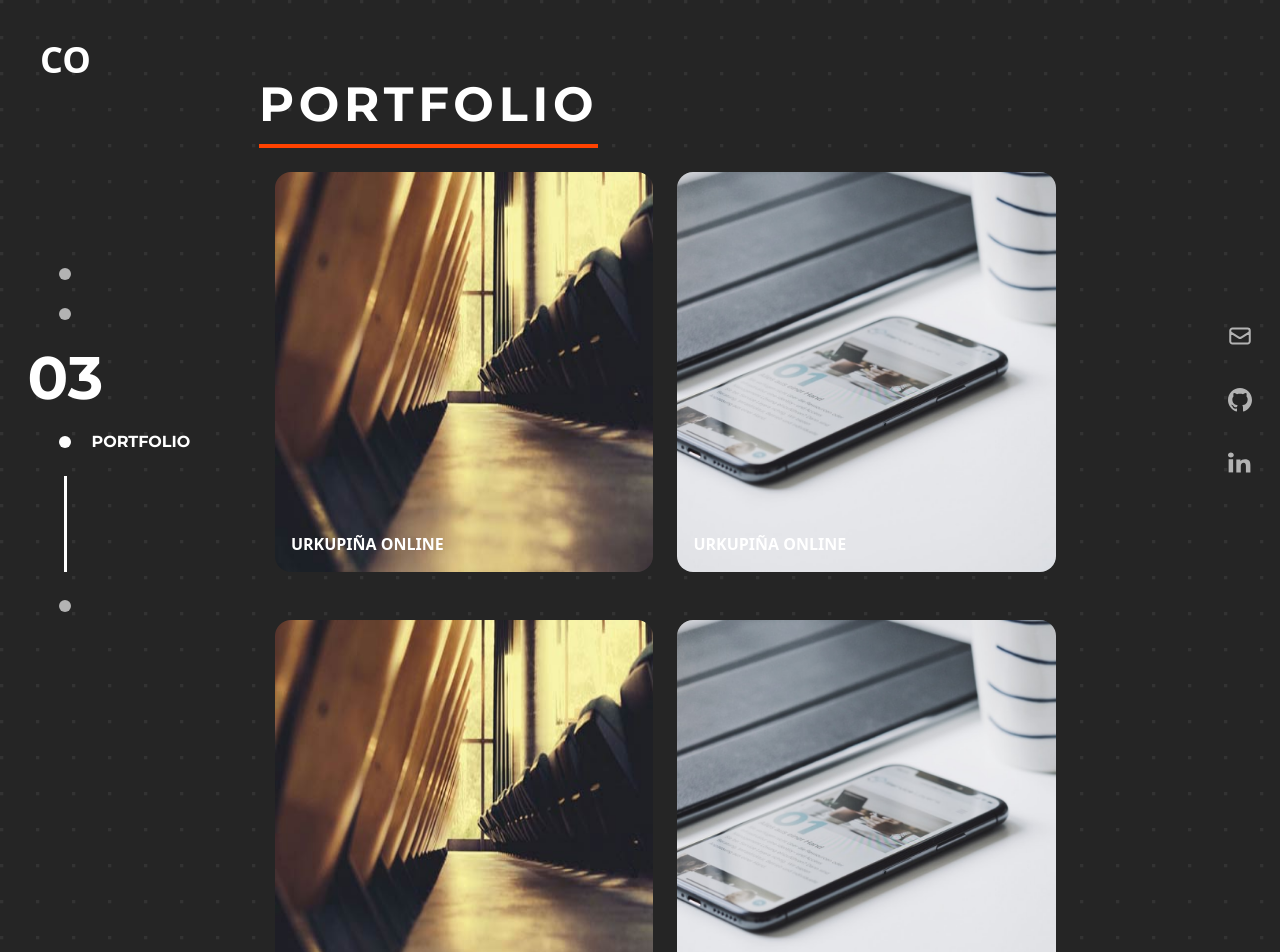
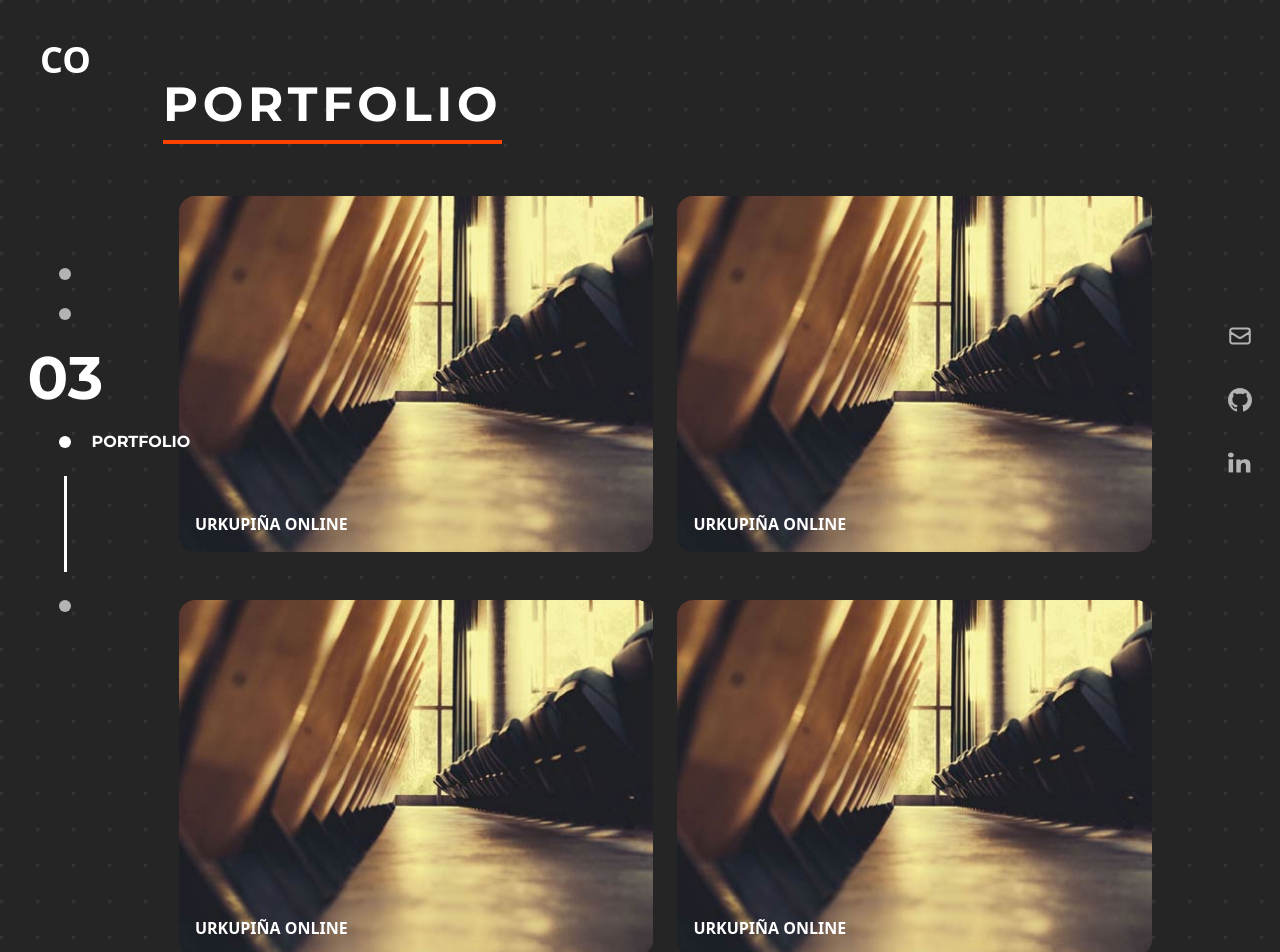
Before and after one commit to ojedacristian/personal-portfolio, a Next.js app: page /portfolio in a window 1280 px wide. Shown: the top 952 px of the page. Built offline with nearby package versions, Linux system fonts and the light colour scheme.

Commit message:
add animations in Portfolio page

```diff
--- a/components/NavbarMenu.tsx
+++ b/components/NavbarMenu.tsx
@@ -48,13 +48,13 @@ export const NavbarMenu: React.FC<Props> = ({ dark }) => {
               links.map(link => {
                 if (pathname === link.path) {
                   return (
-                    <>
+                    <div key={link.id} className='flex flex-col items-center gap-y-7'>
                       <motion.p layoutId='number' key={link.id} className='text-4xl sm:text-6xl'>0{link.id}</motion.p>
                       <motion.div layoutId='bullet' className={`flex h-3 w-3 items-center rounded-lg ${dark ? 'bg-brand-darkGray' : 'bg-white'}`}>
                         <motion.p className='ml-8 uppercase'>{link.label}</motion.p>
                       </motion.div>
                       <motion.div layoutId='line' className={`h-24 w-[3px] ${dark ? 'bg-brand-darkGray' : 'bg-white'}`} />
-                    </>
+                    </div>
                   )
                 } else {
                   return (
--- /dev/null
+++ b/components/PortfolioCard.tsx
@@ -0,0 +1,38 @@
+import { ArrowRight, GithubIcon } from './icons'
+
+export interface PortfolioCardProps {
+  img: string
+  desc: string
+  title: string
+  github: string
+  live: string
+}
+
+export const PortfolioCard: React.FC<PortfolioCardProps> = ({ title, desc, github, img, live }) => {
+  return (
+        <figure className="group relative mt-6 overflow-hidden rounded-2xl bg-brand-orange text-white hover:cursor-pointer">
+            <img src={ img } alt={ title } className='min-w-full group-hover:opacity-60' />
+            <figcaption className='invisible absolute bottom-0 w-full -translate-x-1/2 scale-x-0 bg-white p-8 uppercase text-[#3c4a50] transition-all duration-300 before:pointer-events-none after:pointer-events-none group-hover:visible group-hover:translate-x-0 group-hover:scale-100
+            '>
+                <div className='absolute bottom-0 right-0 flex gap-4 p-4'>
+                    <div className='-translate-x-4 opacity-0 transition delay-[400ms] group-hover:translate-x-0 group-hover:opacity-100'>
+                        <a href={github} target='_blank' rel="noreferrer">
+                            <GithubIcon />
+                        </a>
+                    </div>
+                    <div className='-translate-x-4 opacity-0 transition delay-500 group-hover:translate-x-0 group-hover:opacity-100'>
+                    <a href={live} target='_blank' rel="noreferrer">
+                        <ArrowRight />
+                        </a>
+                    </div>
+                </div>
+            </figcaption>
+            <p className='invisible absolute left-1/2 top-1/2 -translate-x-1/2 -translate-y-6 font-lato font-bold  opacity-0 transition-all duration-500 ease-in-out group-hover:visible group-hover:translate-y-0 group-hover:opacity-100'>
+                { desc }
+                </p>
+            <h2 className='absolute bottom-0 left-0 p-4 text-base font-bold uppercase transition-all group-hover:text-brand-darkGray'>
+                {title}
+            </h2>
+        </figure>
+  )
+}
--- a/pages/portfolio/index.tsx
+++ b/pages/portfolio/index.tsx
@@ -2,91 +2,98 @@ import { Layout } from '@/components/Layout'
 import { type NextPage } from 'next'
 import { GithubIcon, ArrowRight } from '../../components/icons'
 import { motion } from 'framer-motion'
+import { PortfolioCard, type PortfolioCardProps } from '../../components/PortfolioCard'
+import { customVariant, customVariantItem } from '@/components/animations'
+
+const projects: PortfolioCardProps[] = [
+  {
+    img: '1.jpg',
+    desc: 'Descripcion algo larga Descripcion algo larga Descripcion algo larga Descripcion algo larga Descripcion algo larga ',
+    github: 'https://github.com',
+    live: 'https://urkupinaonline.com.ar',
+    title: 'Urkupiña online'
+  },
+  {
+    img: '1.jpg',
+    desc: 'Descripcion',
+    github: 'github.com',
+    live: 'google.com',
+    title: 'Urkupiña online'
+  },
+  {
+    img: '1.jpg',
+    desc: 'Descripcion',
+    github: 'github.com',
+    live: 'google.com',
+    title: 'Urkupiña online'
+  },
+  {
+    img: '1.jpg',
+    desc: 'Descripcion',
+    github: 'github.com',
+    live: 'google.com',
+    title: 'Urkupiña online'
+  }
+]
+
+const container = {
+  hidden: { opacity: 0 },
+  show: {
+    opacity: 1,
+    transition: {
+      staggerChildren: 0.3,
+      delayChildren: 0.4
+      // staggerDirection: -1
+    }
+  }
+}
+
+const item = {
+  hidden: { opacity: 0, y: 20 },
+  show: { opacity: 1, y: 0, transition: { duration: 0.8 } }
+}
 
 const PortfolioPage: NextPage = () => {
   return (
     <Layout bg="bg-[url('/square2.svg')]">
-      <div className='mx-auto flex h-full sm:px-8'>
-      <div className='container pt-20 sm:px-12 xl:px-16'>
-        <h1 className='inline-block border-b-4 border-brand-orange pb-4 font-montserrat text-5xl font-bold uppercase tracking-widest'>Portfolio</h1>
+      <div className='mx-auto flex h-full'>
+      <motion.div variants={customVariant} initial='hidden' animate='show' className='container pt-20'>
+        <motion.h1 variants={customVariantItem} className='inline-block font-montserrat text-5xl font-bold uppercase tracking-widest'>
+          Portfolio
+        <motion.span
+              initial={{ scaleX: 0 }}
+              animate={{
+                scaleX: 1,
+                transition: {
+                  ease: 'easeOut',
+                  duration: 1,
+                  delay: 0.3
+                }
+              }}
+              className='mb-7 mt-3 block h-1 w-full origin-left bg-brand-orange' />
+          </motion.h1>
 
-        <div className='grid gap-6 px-4 lg:grid-cols-2 2xl:grid-cols-3'>
-          <figure className="group relative mt-6 overflow-hidden rounded-2xl bg-brand-orange text-white hover:cursor-pointer">
-            <img src="1.jpg" alt="img01" className='min-h-full min-w-full group-hover:opacity-60' />
-            <figcaption className='invisible absolute bottom-0 w-full -translate-x-1/2 scale-x-0 bg-white p-8 uppercase text-[#3c4a50] transition-all duration-300 before:pointer-events-none after:pointer-events-none group-hover:visible group-hover:translate-x-0 group-hover:scale-100
-            '>
-              <div className='absolute bottom-0 right-0 flex gap-4 p-4'>
-                <div className='-translate-x-4 opacity-0 transition delay-[400ms] group-hover:translate-x-0 group-hover:opacity-100'>
-                  <GithubIcon />
-                </div>
-                <div className='-translate-x-4 opacity-0 transition delay-500 group-hover:translate-x-0 group-hover:opacity-100'>
-                  <ArrowRight />
-                </div>
-              </div>
-            </figcaption>
-            <p className='invisible absolute left-1/2 top-1/2 -translate-x-1/2 -translate-y-6 font-lato font-bold  opacity-0 transition-all duration-500 ease-in-out group-hover:visible group-hover:translate-y-0 group-hover:opacity-100'>Descripcion del proyecto de Urkupiña</p>
-            <h2 className='absolute bottom-0 left-0 p-4 text-base font-bold uppercase transition-all group-hover:text-brand-darkGray'>
-              Urkupiña <span>Online</span>
-            </h2>
-          </figure>
-          <figure className="group relative mt-6 overflow-hidden rounded-2xl bg-brand-orange text-white hover:cursor-pointer">
-            <img src="project3.png" alt="img01" className='min-h-full min-w-full group-hover:opacity-50' />
-            <figcaption className='invisible absolute bottom-0 w-full -translate-x-1/2 scale-x-0 bg-white p-8 uppercase text-[#3c4a50] transition-all duration-300 before:pointer-events-none after:pointer-events-none group-hover:visible group-hover:translate-x-0 group-hover:scale-100
-            '>
-              <div className='absolute bottom-0 right-0 flex gap-4 p-4'>
-                <div className='-translate-x-4 opacity-0 transition delay-[400ms] group-hover:translate-x-0 group-hover:opacity-100'>
-                  <GithubIcon />
-                </div>
-                <div className='-translate-x-4 opacity-0 transition delay-500 group-hover:translate-x-0 group-hover:opacity-100'>
-                  <ArrowRight />
-                </div>
-              </div>
-            </figcaption>
-            <p className='invisible absolute left-1/2 top-1/2 -translate-x-1/2 -translate-y-6 font-lato font-bold  opacity-0 transition-all duration-500 ease-in-out group-hover:visible group-hover:translate-y-0 group-hover:opacity-100'>Descripcion del proyecto de Urkupiña</p>
-            <h2 className='absolute bottom-0 left-0 p-4 text-base font-bold uppercase transition-all group-hover:text-brand-darkGray'>
-              Urkupiña <span>Online</span>
-            </h2>
-          </figure>
+        <motion.div
+        variants={container}
+        className='grid gap-6 px-4 xl:grid-cols-2'>
 
-          <figure className="group relative mt-6 overflow-hidden rounded-2xl bg-brand-orange text-white hover:cursor-pointer">
-            <img src="1.jpg" alt="img01" className='min-h-full min-w-full group-hover:opacity-60' />
-            <figcaption className='invisible absolute bottom-0 w-full -translate-x-1/2 scale-x-0 bg-white p-8 uppercase text-[#3c4a50] transition-all duration-300 before:pointer-events-none after:pointer-events-none group-hover:visible group-hover:translate-x-0 group-hover:scale-100
-            '>
-              <div className='absolute bottom-0 right-0 flex gap-4 p-4'>
-                <div className='-translate-x-4 opacity-0 transition delay-[400ms] group-hover:translate-x-0 group-hover:opacity-100'>
-                  <GithubIcon />
-                </div>
-                <div className='-translate-x-4 opacity-0 transition delay-500 group-hover:translate-x-0 group-hover:opacity-100'>
-                  <ArrowRight />
-                </div>
-              </div>
-            </figcaption>
-            <p className='invisible absolute left-1/2 top-1/2 -translate-x-1/2 -translate-y-6 font-lato font-bold  opacity-0 transition-all duration-500 ease-in-out group-hover:visible group-hover:translate-y-0 group-hover:opacity-100'>Descripcion del proyecto de Urkupiña</p>
-            <h2 className='absolute bottom-0 left-0 p-4 text-base font-bold uppercase transition-all group-hover:text-brand-darkGray'>
-              Urkupiña <span>Online</span>
-            </h2>
-          </figure>
-          <figure className="group relative mt-6 overflow-hidden rounded-2xl bg-brand-orange text-white hover:cursor-pointer">
-            <img src="project3.png" alt="img01" className='min-h-full min-w-full group-hover:opacity-50' />
-            <figcaption className='invisible absolute bottom-0 w-full -translate-x-1/2 scale-x-0 bg-white p-8 uppercase text-[#3c4a50] transition-all duration-300 before:pointer-events-none after:pointer-events-none group-hover:visible group-hover:translate-x-0 group-hover:scale-100
-            '>
-              <div className='absolute bottom-0 right-0 flex gap-4 p-4'>
-                <div className='-translate-x-4 opacity-0 transition delay-[400ms] group-hover:translate-x-0 group-hover:opacity-100'>
-                  <GithubIcon />
-                </div>
-                <div className='-translate-x-4 opacity-0 transition delay-500 group-hover:translate-x-0 group-hover:opacity-100'>
-                  <ArrowRight />
-                </div>
-              </div>
-            </figcaption>
-            <p className='invisible absolute left-1/2 top-1/2 -translate-x-1/2 -translate-y-6 font-lato font-bold  opacity-0 transition-all duration-500 ease-in-out group-hover:visible group-hover:translate-y-0 group-hover:opacity-100'>Descripcion del proyecto de Urkupiña</p>
-            <h2 className='absolute bottom-0 left-0 p-4 text-base font-bold uppercase transition-all group-hover:text-brand-darkGray'>
-              Urkupiña <span>Online</span>
-            </h2>
-          </figure>
-        </div>
+          {
+            projects.map(({ desc, img, github, live, title }) => (
+              <motion.div key={ title } variants={item}>
+                <PortfolioCard
+                img={ img }
+                title={ title }
+                desc={ desc }
+                github={ github }
+                live={ live }
+                />
+              </motion.div>
+            ))
+          }
 
-      </div>
+        </motion.div>
+
+      </motion.div>
       </div>
 
     </Layout>
```
